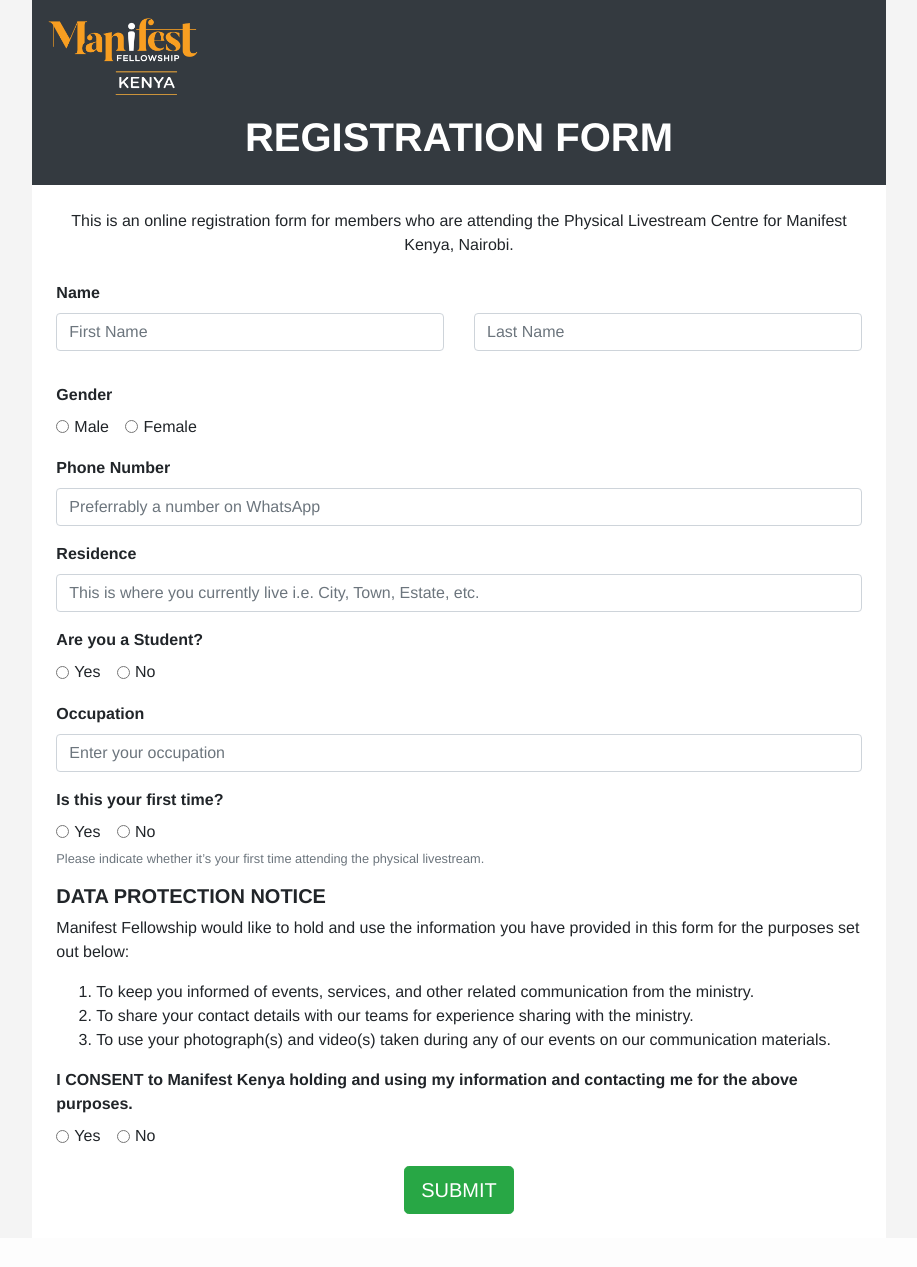
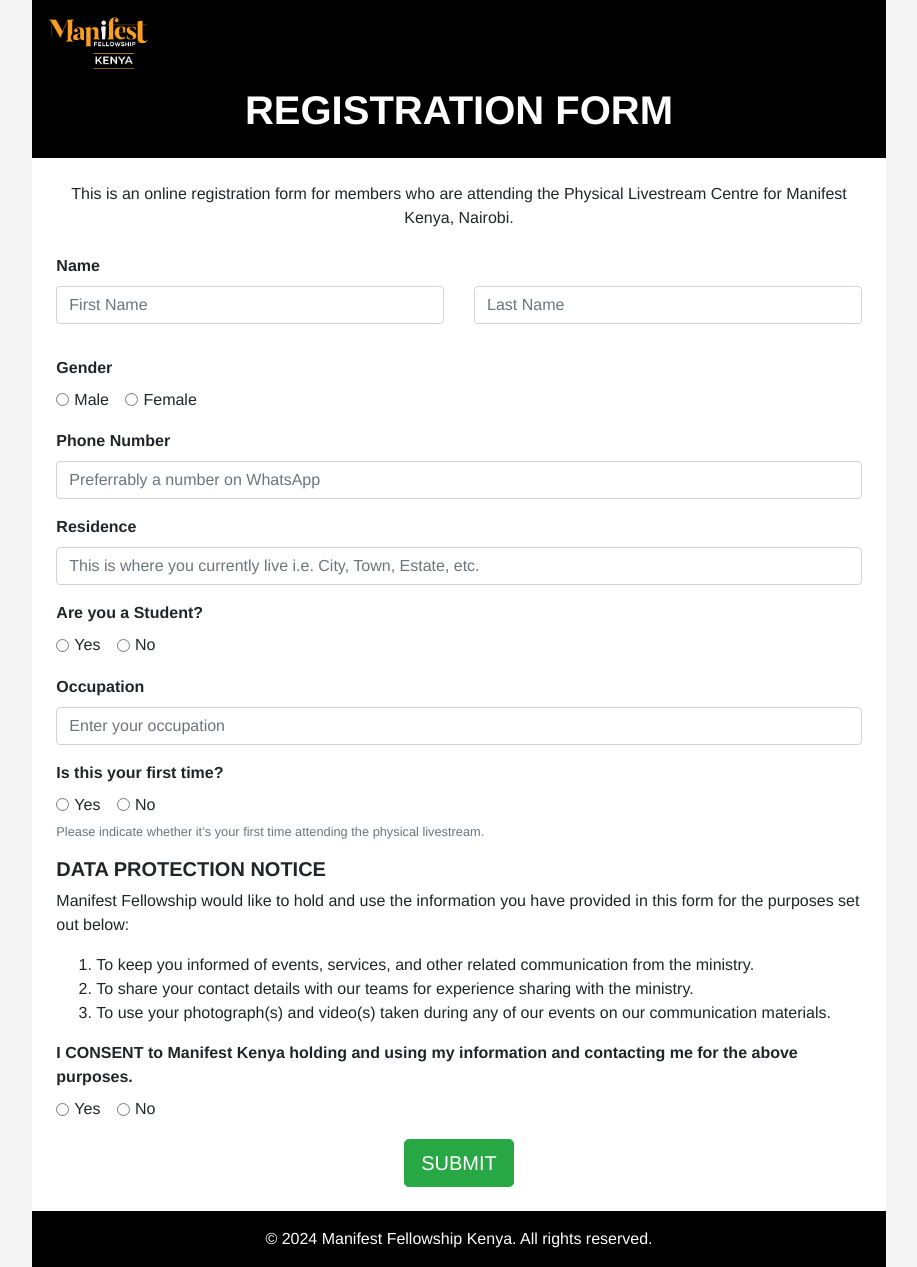
Before and after one commit to am-derrick/church_reg, a Django app: page /members/register/ in a window 1280 px wide. Shown: the whole page, without its empty margins (181-1098 px from the left). Before the commit the page ends 1214 px from the top, so only its background shows below. Run offline with Django 5.2, Linux system fonts and the light colour scheme; some libraries are stand-ins or nearby versions.

Commit message:
feat: added black background  style and footer

```diff
--- a/templates/base.html
+++ b/templates/base.html
@@ -36,14 +36,8 @@
         border-radius: 8px;
       }
 
-      footer {
-        text-align: center;
-        padding: 20px;
-        background-color: #343a40;
-        color: white;
-        position: absolute;
-        bottom: 0;
-        width: 100%;
+      .bg-black {
+        background-color: black !important;
       }
     </style>
   </head>
--- a/templates/registration.html
+++ b/templates/registration.html
@@ -8,8 +8,8 @@
 <div class="container-fluid p-0">
     <div class="row no-gutters">
         <div class="col-lg-8 offset-lg-2">
-            <div class="bg-dark text-white p-3">
-                <img src="{% static 'images/logo-01.png' %}" alt="Manifest Fellowship Kenya Logo" class="img-fluid" width="150">
+            <div class="bg-black text-white p-3">
+                <img src="{% static 'images/logo-01.png' %}" alt="Manifest Fellowship Kenya Logo" class="img-fluid" width="100">
                 <h1 class="mt-3 font-weight-bold text-center">REGISTRATION FORM</h1>
             </div>
             <div class="bg-white p-4">
@@ -147,6 +147,11 @@
                     </div>
                 </form>
             </div>
+            <div class="bg-black text-white p-3 text-center">
+                <p class="mb-0">
+                    &copy; 2024 Manifest Fellowship Kenya. All rights reserved.
+                </p>
+            </div>
         </div>
     </div>
 </div>
```
